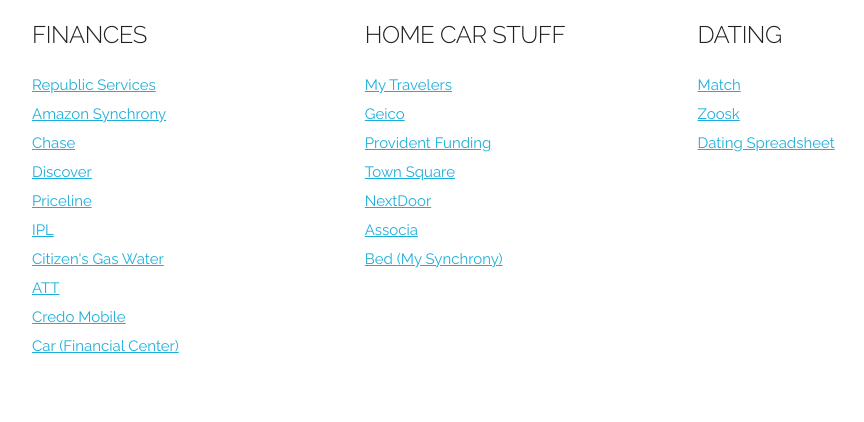
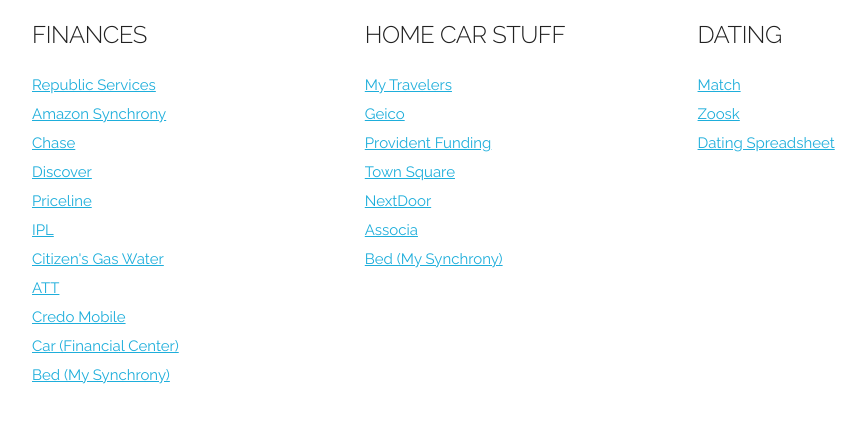
Before and after one commit to bradseverance/bradseverance.github.io, a plain HTML site: page links.html in a window 1280 px wide. Shown: the part 74-496 px from the top of the page, without its empty margins (128-992 px from the left). Drawn offline with Linux system fonts and the light colour scheme.

Commit message:
Update links.html

```diff
--- a/links.html
+++ b/links.html
@@ -57,7 +57,7 @@
         <p class="brad-link" ><a href="https://www.att.com/my/#/login" target="_blank">ATT</a></p>
         <p class="brad-link" ><a href="https://www.credomobile.com/" target="_blank">Credo Mobile</a></p>
         <p class="brad-link" ><a href="https://www.fcfcu.com/" target="_blank">Car (Financial Center)</a></p>
-        <p class="brad-link" ><a href="" target="_blank"></a></p>
+        <p class="brad-link" ><a href="https://www.mysynchrony.com/" target="_blank">Bed (My Synchrony)</a></p>
       </div>
       <div class="one-third column">
         <h5>HOME CAR STUFF</h5>
```
